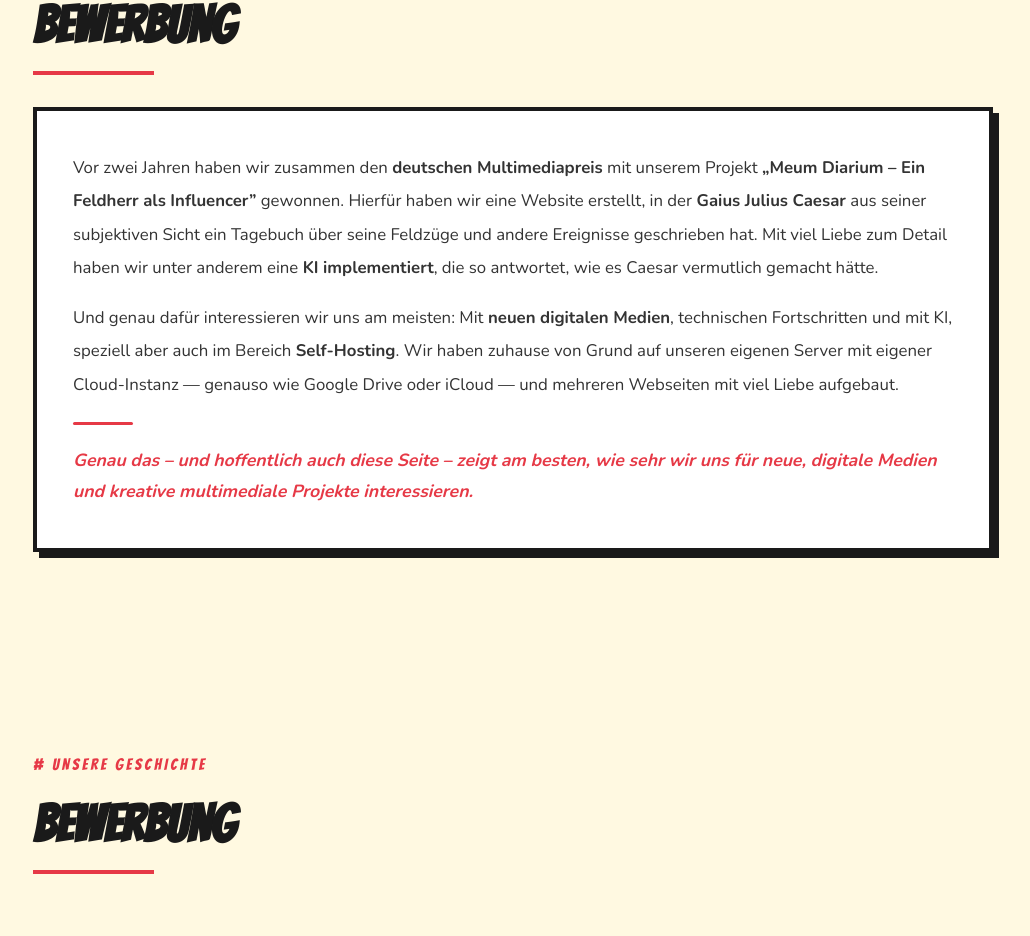
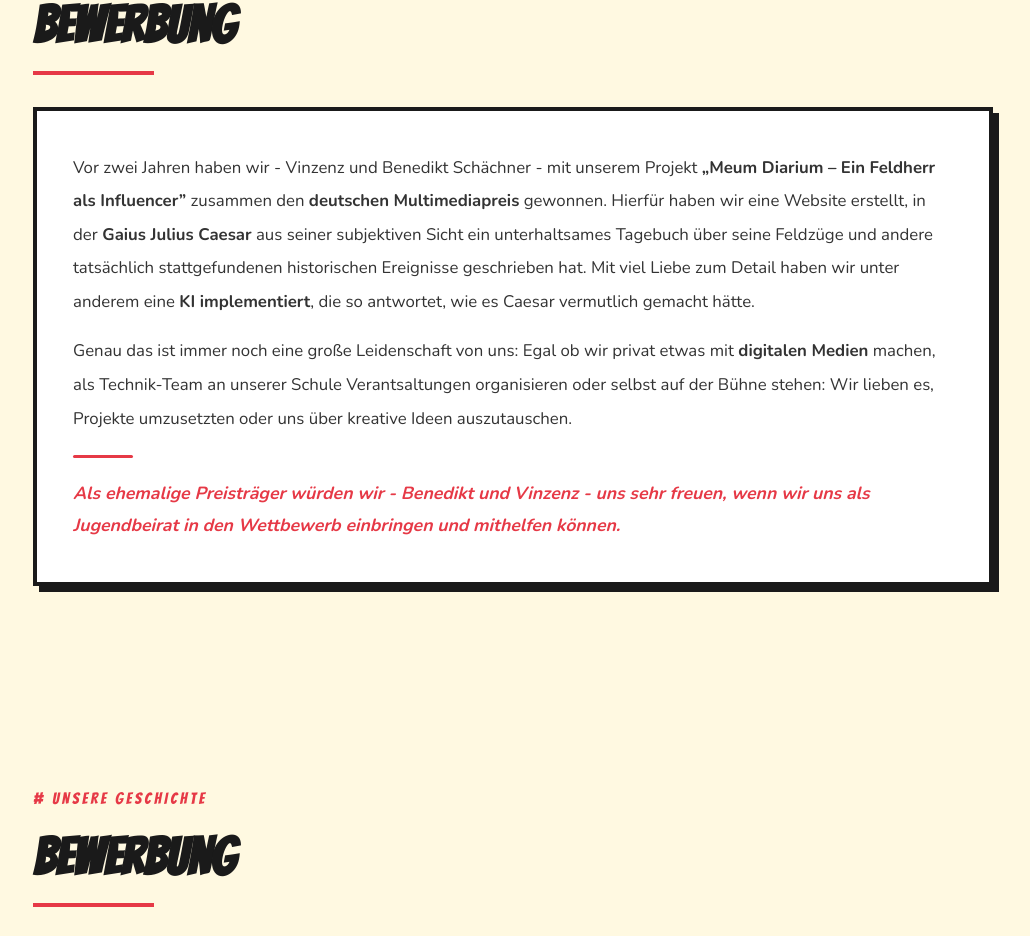
Before and after one commit to SchBenedikt/bewerbung-jugendbeirat, a Next.js app: page / in a window 1280 px wide. Shown: the part 927-1863 px from the top of the page, without its empty margins (127-1157 px from the left). Built offline with nearby package versions, Linux system fonts and the light colour scheme; grey boxes are pictures that could not be loaded.

Commit message:
texte überarbietet

```diff
--- a/components/StoryIntro.tsx
+++ b/components/StoryIntro.tsx
@@ -7,21 +7,18 @@ export default function StoryIntro() {
 
         <div className="comic-panel panel stagger">
           <p style={{ fontSize: '1.05rem', lineHeight: 2, color: '#333' }}>
-            Vor zwei Jahren haben wir zusammen den <strong>deutschen Multimediapreis</strong> mit
-            unserem Projekt <strong>&bdquo;Meum Diarium – Ein Feldherr als Influencer&rdquo;</strong> gewonnen.
+            Vor zwei Jahren haben wir - Vinzenz und Benedikt Schächner - mit
+            unserem Projekt <strong>&bdquo;Meum Diarium – Ein Feldherr als Influencer&rdquo;</strong> zusammen den <strong>deutschen Multimediapreis</strong>  gewonnen.
             Hierfür haben wir eine Website erstellt, in der
-            <strong> Gaius Julius Caesar</strong> aus seiner subjektiven Sicht ein Tagebuch über
-            seine Feldzüge und andere Ereignisse geschrieben hat. Mit viel Liebe zum Detail haben
+            <strong> Gaius Julius Caesar</strong> aus seiner subjektiven Sicht ein unterhaltsames Tagebuch über
+            seine Feldzüge und andere tatsächlich stattgefundenen historischen Ereignisse geschrieben hat. Mit viel Liebe zum Detail haben
             wir unter anderem eine <strong>KI implementiert</strong>, die so antwortet, wie
             es Caesar vermutlich gemacht hätte.
           </p>
 
           <p className="mt-16" style={{ fontSize: '1.05rem', lineHeight: 2, color: '#333' }}>
-            Und genau dafür interessieren wir uns am meisten: Mit
-            <strong> neuen digitalen Medien</strong>, technischen Fortschritten und mit KI,
-            speziell aber auch im Bereich <strong>Self-Hosting</strong>. Wir haben zuhause von
-            Grund auf unseren eigenen Server mit eigener Cloud-Instanz &mdash; genauso wie
-            Google Drive oder iCloud &mdash; und mehreren Webseiten mit viel Liebe aufgebaut.
+            Genau das ist immer noch eine große Leidenschaft von uns: Egal ob wir privat etwas mit
+            <strong> digitalen Medien</strong> machen, als Technik-Team an unserer Schule Verantsaltungen organisieren oder selbst auf der Bühne stehen: Wir lieben es, Projekte umzusetzten oder uns über kreative Ideen auszutauschen.
           </p>
 
           <div
@@ -35,7 +32,7 @@ export default function StoryIntro() {
           />
 
           <p style={{ fontSize: '1.1rem', lineHeight: 1.8, color: 'var(--red)', fontWeight: 700, fontStyle: 'italic' }}>
-            Genau das – und hoffentlich auch diese Seite – zeigt am besten, wie sehr wir uns für neue, digitale Medien und kreative multimediale Projekte interessieren.
+            Als ehemalige Preisträger würden wir - Benedikt und Vinzenz - uns sehr freuen, wenn wir uns als Jugendbeirat in den Wettbewerb einbringen und mithelfen können.
           </p>
         </div>
       </div>
```
